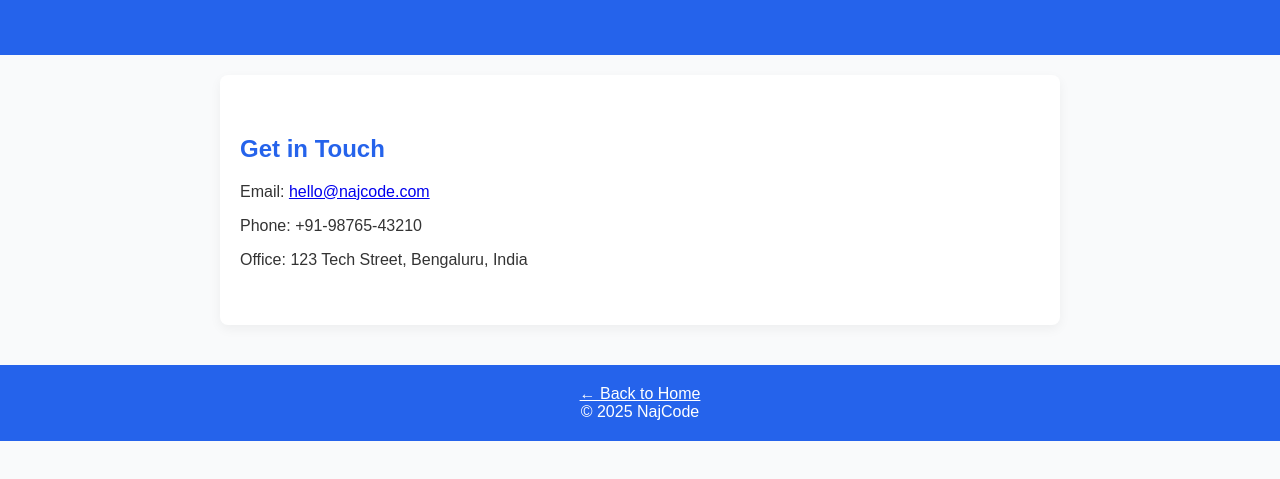
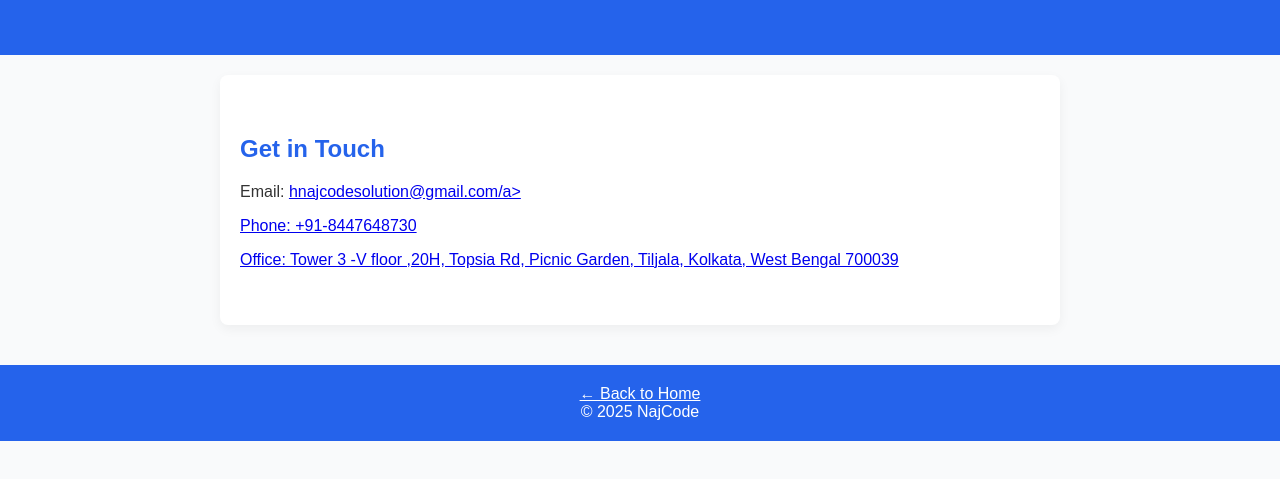
Before and after one commit to ragOP/naj, a plain HTML site: page contact.html in a window 1280 px wide. Shown: the part 119-598 px from the top of the page. Drawn offline with Linux system fonts and the light colour scheme.

Commit message:
Update contact.html

```diff
--- a/contact.html
+++ b/contact.html
@@ -10,9 +10,9 @@
 
   <section>
     <h2>Get in Touch</h2>
-    <p>Email: <a href="mailto:hello@najcode.com">hello@najcode.com</a></p>
-    <p>Phone: +91-98765-43210</p>
-    <p>Office: 123 Tech Street, Bengaluru, India</p>
+    <p>Email: <a href="mailto:najcodesolution@gmail.com">hnajcodesolution@gmail.com/a></p>
+    <p>Phone: +91-8447648730</p>
+    <p>Office: Tower 3 -V floor ,20H, Topsia Rd, Picnic Garden, Tiljala, Kolkata, West Bengal 700039</p>
   </section>
 
   <footer>
```
